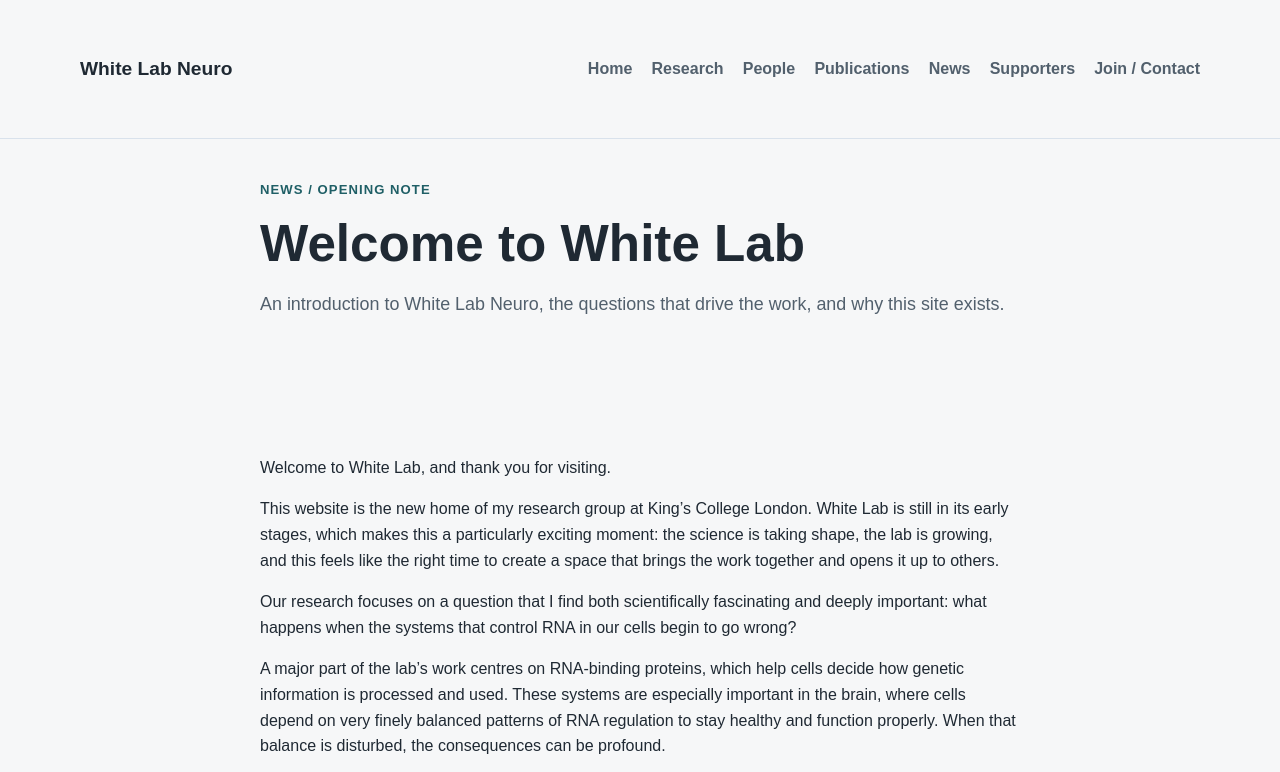
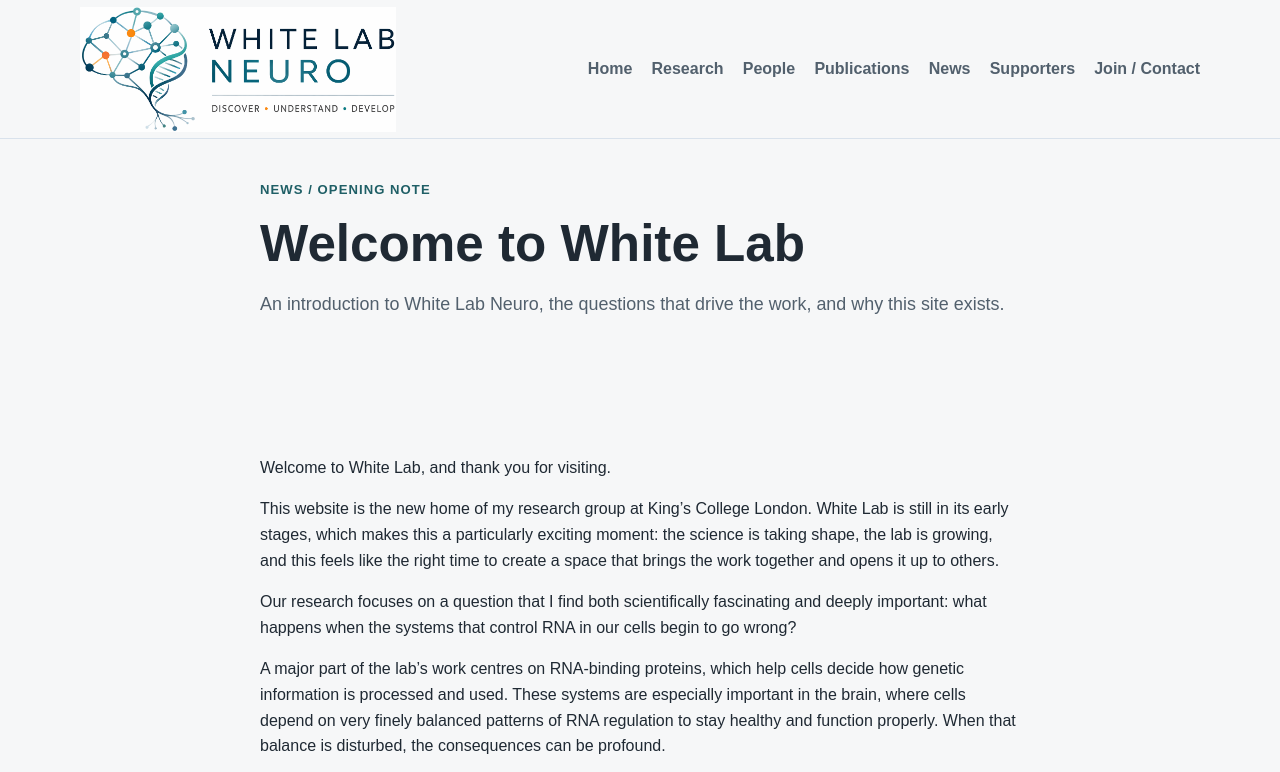
Before and after one commit to whitelabneuro/whitelabneuro.github.io, a plain HTML site: page welcome-to-white-lab.html in a window 1280 px wide. Shown: the top 772 px of the page. Drawn offline with Linux system fonts and the light colour scheme.

Commit message:
Update welcome-to-white-lab.html

```diff
--- a/welcome-to-white-lab.html
+++ b/welcome-to-white-lab.html
@@ -11,7 +11,9 @@
 <body>
   <header class="site-header">
     <div class="container header-inner">
-      <a class="site-title" href="/">White Lab Neuro</a>
+      <a class="site-title site-brand" href="/">
+  <img src="images/logos/white-lab-neuro-logo.png" alt="White Lab Neuro logo" class="site-logo-full">
+</a>
       <nav class="site-nav" aria-label="Main navigation">
         <ul>
           <li><a href="/">Home</a></li>
```
